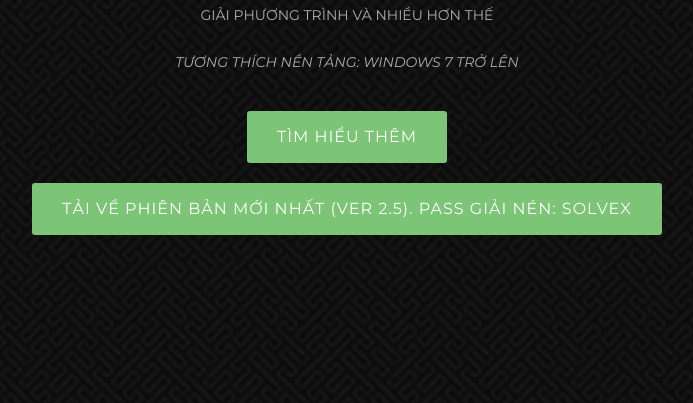
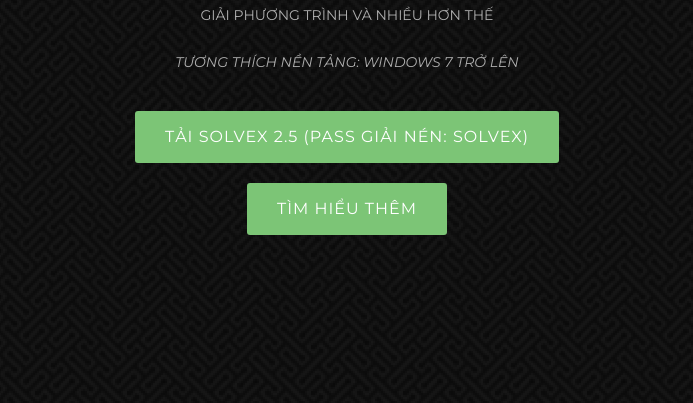
Before and after one commit to anh-dz/solvex, a plain HTML site: page index.html in a window 1280 px wide. Shown: the part 397-800 px from the top of the page, without its empty margins (293-986 px from the left). Drawn offline with nearby package versions, Linux system fonts and the light colour scheme.

Commit message:
Update index.html

```diff
--- a/index.html
+++ b/index.html
@@ -38,8 +38,8 @@
       <h1 data-aos="zoom-in">Solve X</h1>
       <h2 data-aos="fade-up">Giải phương trình và nhiều hơn thế</h2>
       <h2 data-aos="fade-up"><i>Tương thích nền tảng: Windows 7 trở lên</i></h2>
+      <a data-aos="fade-up" target="_blank" href="https://drive.google.com/file/d/1QKcFtH8TW6sk0G1F8WlEGCQVLJoO5OP9/" class="btn-get-started scrollto">Tải SOLVEX 2.5 (PASS GIẢI NÉN: SOLVEX)</a>
       <a data-aos="fade-up" href="#about" class="btn-get-started scrollto">Tìm hiểu thêm</a>
-     <a data-aos="fade-up" target="_blank" href="https://drive.google.com/file/d/1QKcFtH8TW6sk0G1F8WlEGCQVLJoO5OP9/" class="btn-get-started scrollto">Tải về phiên bản mới nhất (ver 2.5). Pass giải nén: solvex</a>
     </div>
   </section><!-- End Hero -->
 
```
